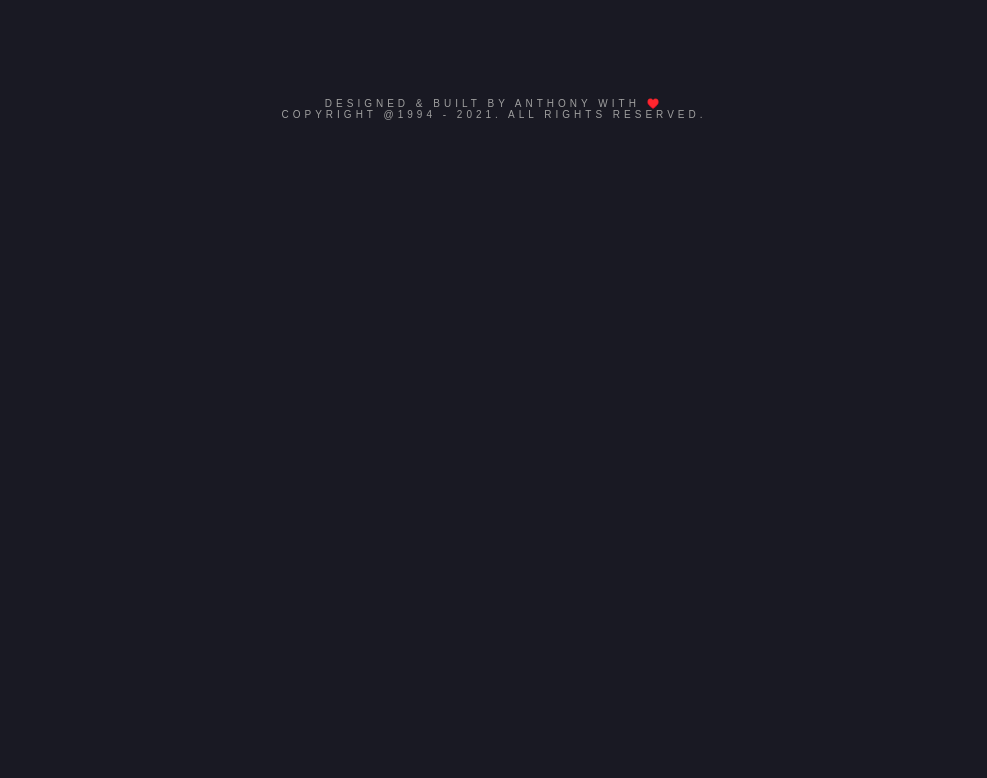
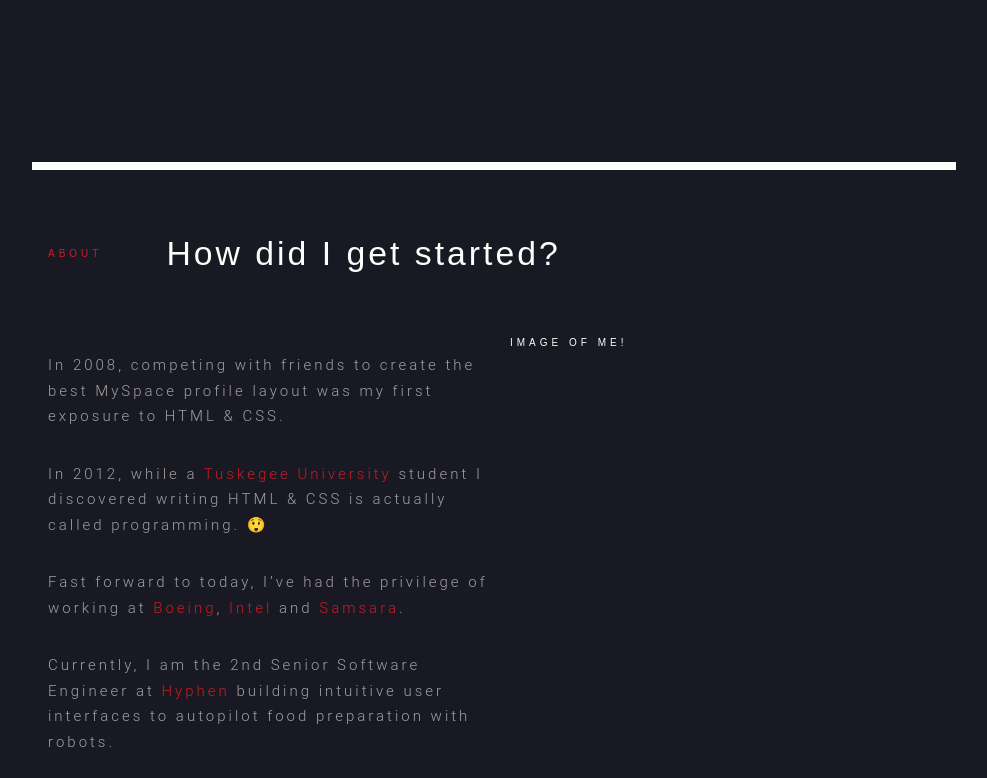
Before and after one commit to antwash/antdwash.com, a Next.js app: page / in a window 1280 px wide. Shown: the part 802-1580 px from the top of the page, without its empty margins (196-1183 px from the left). Before the commit the page ends 938 px from the top, so only its background shows below. Built offline with nearby package versions, Linux system fonts and the light colour scheme; a web font is replaced by a local one.

Commit message:
components layout: import about me section component

```diff
--- a/components/layout.tsx
+++ b/components/layout.tsx
@@ -3,7 +3,7 @@
 import { createUseStyles } from "react-jss"
 
 import { Footer, NavBar, VerticalSocialMediaBar } from "@components"
-import { Home } from "@sections"
+import { About, Home } from "@sections"
 
 const useStyles = createUseStyles((theme) => ({
   container: {
@@ -17,8 +17,9 @@
     flex: 1,
     display: "flex",
     flexDirection: "column",
-    alignItems: "center",
     marginLeft: theme.component.socialBar.width,
+    paddingRight: theme.spacing.xl,
+    paddingLeft: theme.spacing.xl,
   },
 
   "@media (max-width: 768px)": {
@@ -38,6 +39,7 @@
         <VerticalSocialMediaBar />
         <div className={classes.content}>
           <Home />
+          <About />
           <Footer />
         </div>
       </main>
```
